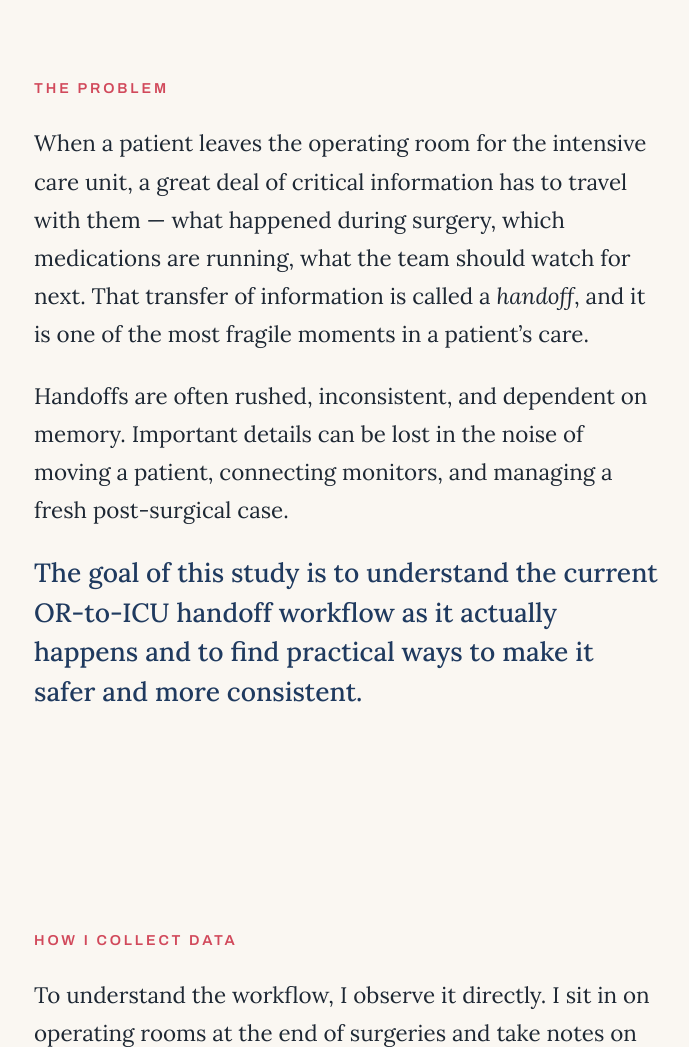
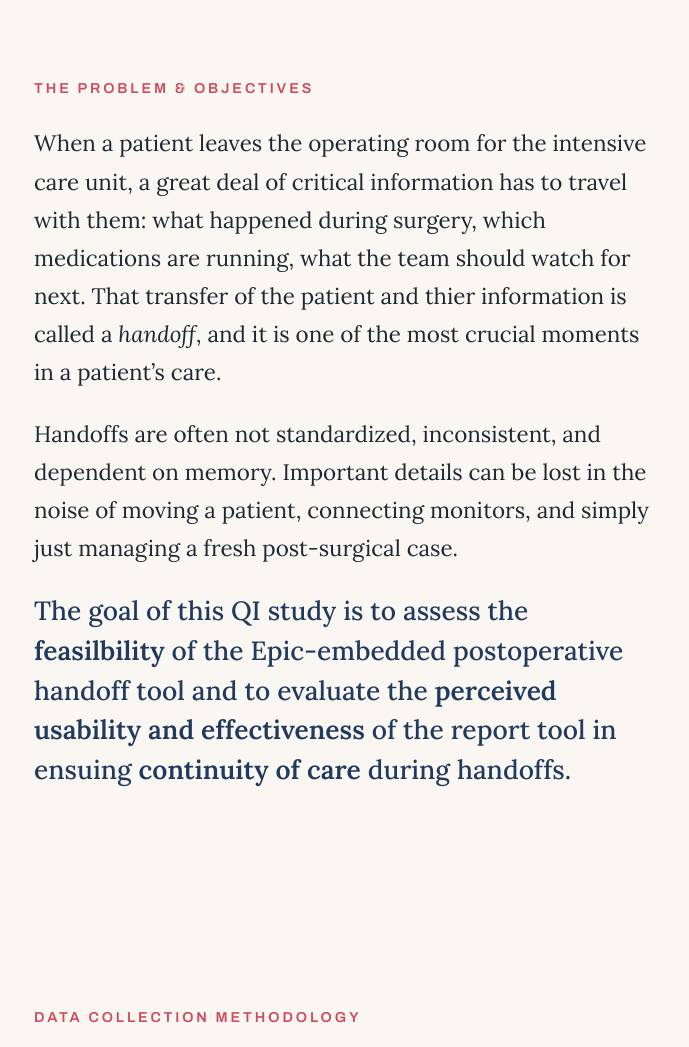
Before and after one commit to yanmaggie53/bids-postop-handoff, a website built with Vite: page index.html in a window 1280 px wide. Shown: the part 820-1867 px from the top of the page, without its empty margins (294-983 px from the left). Built offline with nearby package versions, Linux system fonts and the light colour scheme.

Commit message:
update site

```diff
--- a/index.html
+++ b/index.html
@@ -24,7 +24,8 @@
           The Postoperative<br />Handoff Process
         </h1>
         <p class="hero__subtitle">
-          Optimizing how surgical teams transfer patients to the ICU/PACU.
+          A Quality Improvement (QI) Study on the Postoperative
+          Handoff Process and Epic-embedded Handoff Tool
         </p>
         <p class="hero__byline">By Maggie Yan</p>
       </div>
@@ -37,30 +38,30 @@
     <main>
       <!-- 2. PROBLEM & GOAL -->
       <section class="prose" id="problem">
-        <p class="prose__kicker">The problem</p>
+        <p class="prose__kicker">The problem & objectives</p>
         <p>
           When a patient leaves the operating room for the intensive care unit,
-          a great deal of critical information has to travel with them &mdash;
+          a great deal of critical information has to travel with them:
           what happened during surgery, which medications are running, what the
-          team should watch for next. That transfer of information is called a
-          <em>handoff</em>, and it is one of the most fragile moments in a
-          patient&rsquo;s care.
+          team should watch for next. That transfer of the patient and thier
+          information is called a <em>handoff</em>, and it is one of the most
+          crucial moments in a patient&rsquo;s care.
         </p>
         <p>
-          Handoffs are often rushed, inconsistent, and dependent on memory.
+          Handoffs are often not standardized, inconsistent, and dependent on memory.
           Important details can be lost in the noise of moving a patient,
-          connecting monitors, and managing a fresh post-surgical case.
+          connecting monitors, and simply just managing a fresh post-surgical case.
         </p>
         <p class="prose__lead">
-          The goal of this study is to understand the current OR-to-ICU handoff
-          workflow as it actually happens and to find practical ways to
-          make it safer and more consistent.
+          The goal of this QI study is to assess the <strong>feasilbility</strong> of the Epic-embedded
+          postoperative handoff tool and to evaluate the <strong>perceived usability and effectiveness</strong>
+          of the report tool in ensuing <strong>continuity of care</strong> during handoffs.
         </p>
       </section>
 
       <!-- 3. DATA COLLECTION METHODOLOGY -->
       <section class="prose" id="methods-collection">
-        <p class="prose__kicker">How I collect data</p>
+        <p class="prose__kicker">Data Collection Methodology</p>
         <p>
           To understand the workflow, I observe it directly. I sit in on
           operating rooms at the end of surgeries and take notes on how
@@ -82,7 +83,7 @@
       <!-- 4. EPIC HANDOFF TOOL (UI reference + mockups) -->
       <section class="scroll-section" id="epic-tool">
         <div class="scroll-section__intro prose">
-          <p class="prose__kicker">The Epic handoff tool</p>
+          <p class="prose__kicker">The Epic-embedded handoff tool</p>
           <p>
             This is the postoperative handoff report tool embedded in Epic &mdash;
             on desktop in Hyperspace and on mobile in Haiku. The print-group
```
